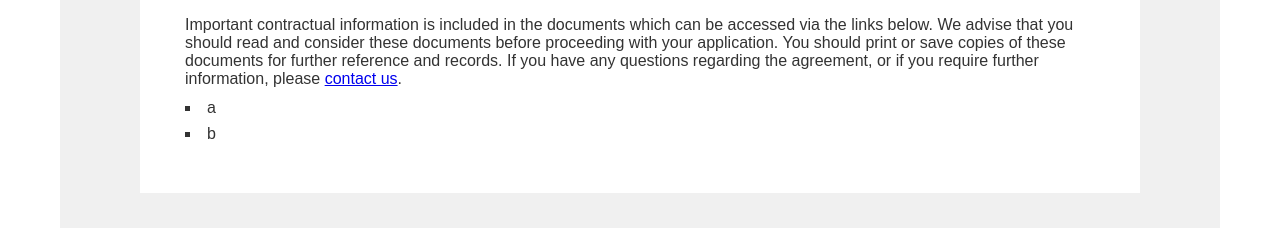
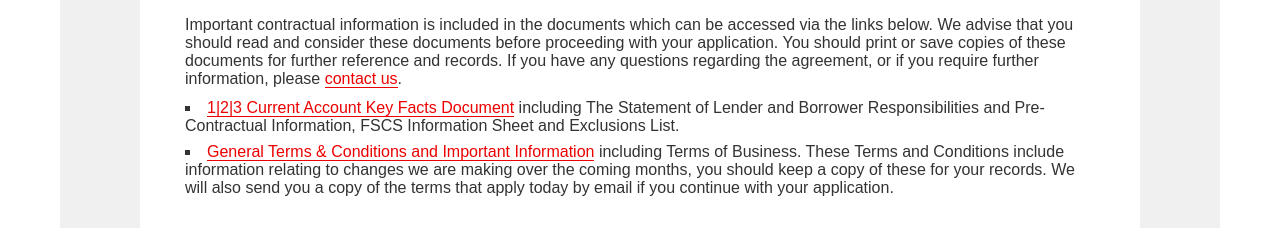
Before and after one commit to Jestfer/angular-santech-practice, an Angular app: page / in a window 1280 px wide. Shown: the part 724-952 px from the top of the page. Built offline with nearby package versions, Linux system fonts and the light colour scheme.

Commit message:
added tests for PDFs and list with the docs

```diff
--- a/src/app/app.component.css
+++ b/src/app/app.component.css
@@ -163,3 +163,7 @@ h1 {
   margin-bottom: 0.5em;
   font-size: 12pt;
 }
+
+.text a {
+  border-bottom: 1px solid #EC0000;
+}
--- a/src/app/app.component.html
+++ b/src/app/app.component.html
@@ -28,18 +28,23 @@
         <div id="node-226" class="node-terms">
           <div class="text">
             <div class="123-terms-summary">
-              <p>Important contractual information is included in the documents which can be accessed via the links below. We advise that
-              you should read and consider these documents before proceeding with your application. You should print or save copies of
-              these documents for further reference and records. If you have any questions regarding the agreement, or if you require further
-              information, please <a href="{{ contactPage }}" target="_blank">contact us</a>.</p>
+              <p>
+                Important contractual information is included in the documents which can be accessed via the links below. We advise that
+                you should read and consider these documents before proceeding with your application. You should print or save copies of
+                these documents for further reference and records. If you have any questions regarding the agreement, or if you require further
+                information, please <a href="{{ contactPage }}" target="_blank">contact us</a>.
+              </p>
 
               <ul>
-                <li>a
-
+                <li>
+                  <a href="{{ accKFD }}" target="_blank">1|2|3 Current Account Key Facts Document</a>
+                  including The Statement of Lender and Borrower Responsibilities and Pre-Contractual Information, FSCS Information Sheet and Exclusions List.
                 </li>
 
-                <li>b
-
+                <li>
+                  <a href="{{ accTerms }}" target="_blank">General Terms & Conditions and Important Information</a> including Terms of Business. These Terms and Conditions include information relating to changes we are making over the coming
+                  months, you should keep a copy of these for your records. We will also send you a copy of the terms that apply today by email
+                  if you continue with your application.
                 </li>
               </ul>
             </div>
--- a/src/app/app.component.ts
+++ b/src/app/app.component.ts
@@ -11,4 +11,6 @@ export class AppComponent {
   subHeader = 'Everything you need to know before you apply';
 
   contactPage = 'https://www.santander.co.uk/uk/current-accounts/current-account-contact-us';
+  accKFD = 'https://www.santander.co.uk/info/sites/default/files/123-Current-Account-KFD-do-ec-182_MARCH18.pdf';
+  accTerms = 'https://www.santander.co.uk/info/sites/default/files/Current_Account_Terms_%26_Conditions_April_2018.pdf';
 }
--- a/src/styles.css
+++ b/src/styles.css
@@ -28,3 +28,8 @@ ul, ol {
     margin-top: 0;
     margin-bottom: 8pt;
 }
+
+a {
+    color: #EC0000;
+    text-decoration: none;
+}
```
Also changed, not shown: 1 other file (tests, documents, lock files or other folders).
